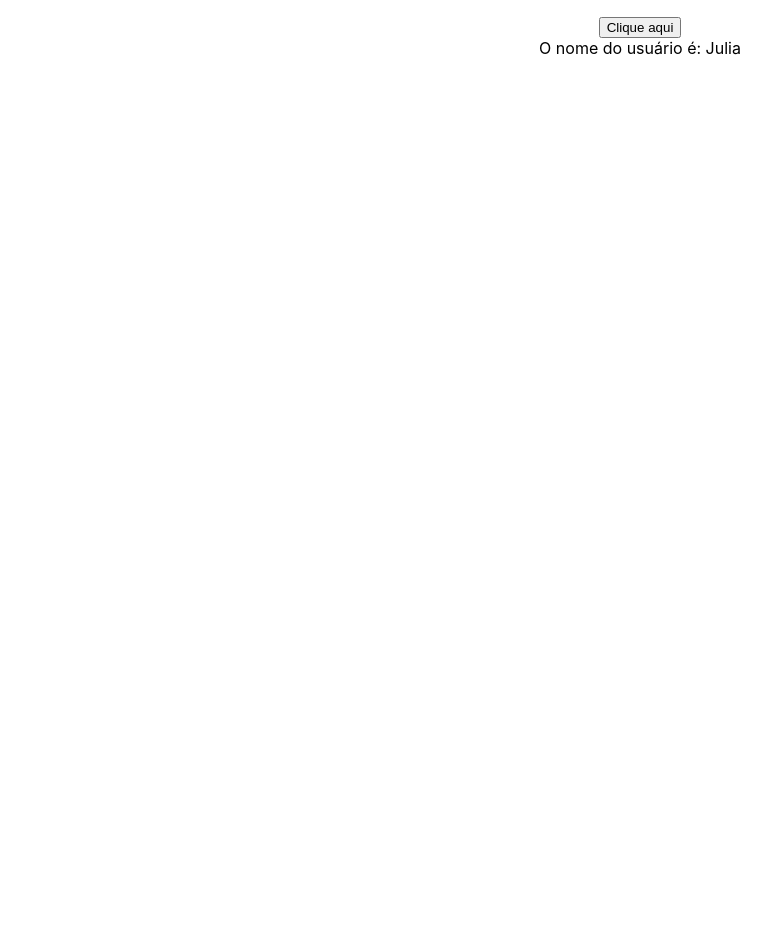
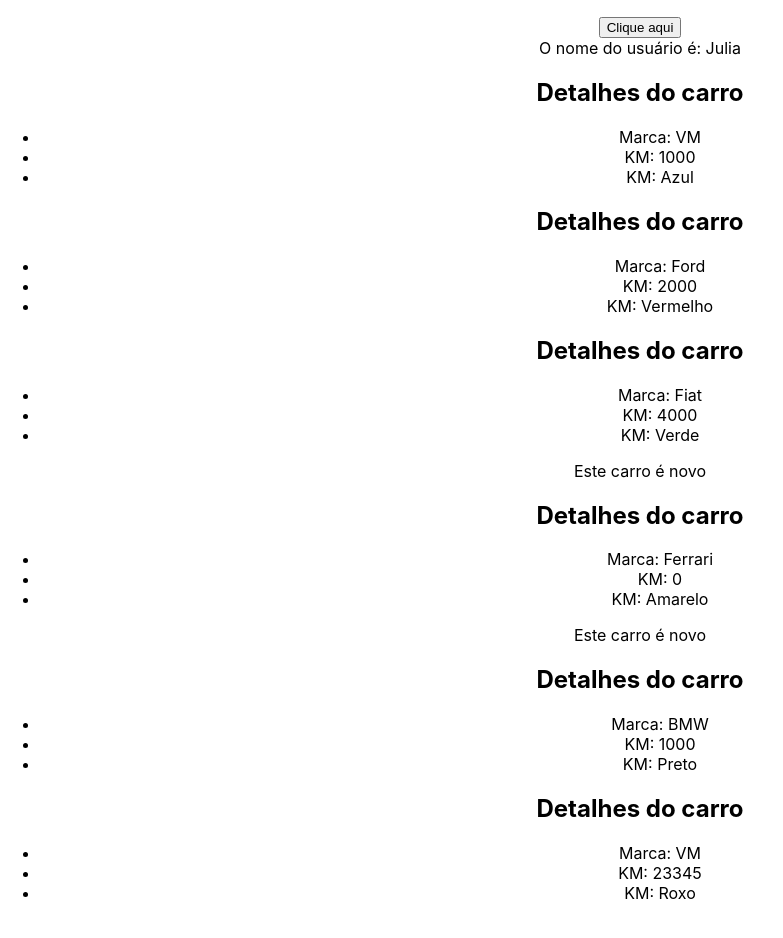
Before and after one commit to juliahormuth/react-app, a React (Create React App) app: page / in a window 1280 px wide. Shown: the part 2900-3838 px from the top of the page, without its empty margins (0-783 px from the left). Before the commit the page ends 3458 px from the top, so only its background shows below. Built offline with nearby package versions, Linux system fonts and the light colour scheme.

Commit message:
props with arrays

```diff
--- a/src/App.js
+++ b/src/App.js
@@ -6,10 +6,17 @@ import ManageData from "./components/ManageData";
 import ListRender from "./components/ListRender";
 import ConditionalRender from "./components/ConditionalRender";
 import ShowUserName from "./components/ShowUserName";
+import CarDetails from "./components/CarDetails";
 
 import "./App.css";
 
 function App() {
+  const cars = [
+    { id: 1, brand: "Ferrari", color: "Amarelo", newCar: true, km: 0 },
+    { id: 2, brand: "BMW", color: "Preto", newCar: false, km: 1000 },
+    { id: 3, brand: "VM", color: "Roxo", newCar: false, km: 23345 },
+  ];
+
   return (
     <div className="App">
       <TemplateExpressions />
@@ -26,7 +33,22 @@ function App() {
       <ManageData />
       <ListRender />
       <ConditionalRender />
+      {/* props */}
       <ShowUserName name="Julia" />
+      {/* destructuring */}
+      <CarDetails brand="VM" km={1000} color="Azul" />
+      {/* reaproveitando */}
+      <CarDetails brand="Ford" km={2000} color="Vermelho" />
+      <CarDetails brand="Fiat" km={4000} color="Verde" newCar={true} />
+      {/* reaproveitando */}
+      {cars.map((car) => (
+        <CarDetails
+          brand={car.brand}
+          color={car.color}
+          km={car.km}
+          newCar={car.newCar}
+        />
+      ))}
     </div>
   );
 }
--- /dev/null
+++ b/src/components/CarDetails.js
@@ -0,0 +1,15 @@
+export const CarDetails = ({ brand, km, color, newCar }) => {
+  return (
+    <div>
+      <h2>Detalhes do carro</h2>
+      <ul>
+        <li>Marca: {brand}</li>
+        <li>KM: {km}</li>
+        <li>KM: {color}</li>
+      </ul>
+      {newCar && <p>Este carro é novo</p>}
+    </div>
+  );
+};
+
+export default CarDetails;
```
